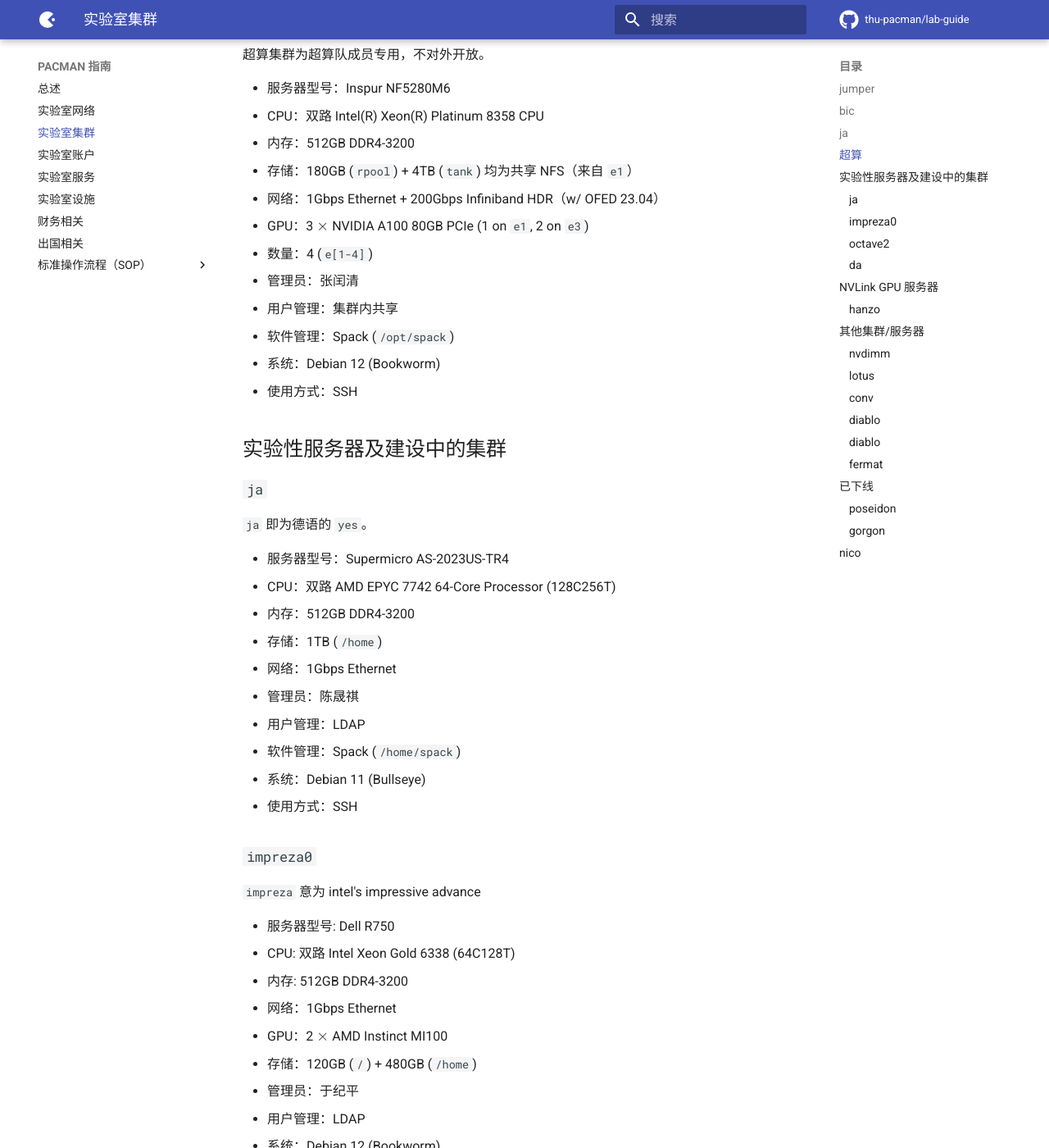
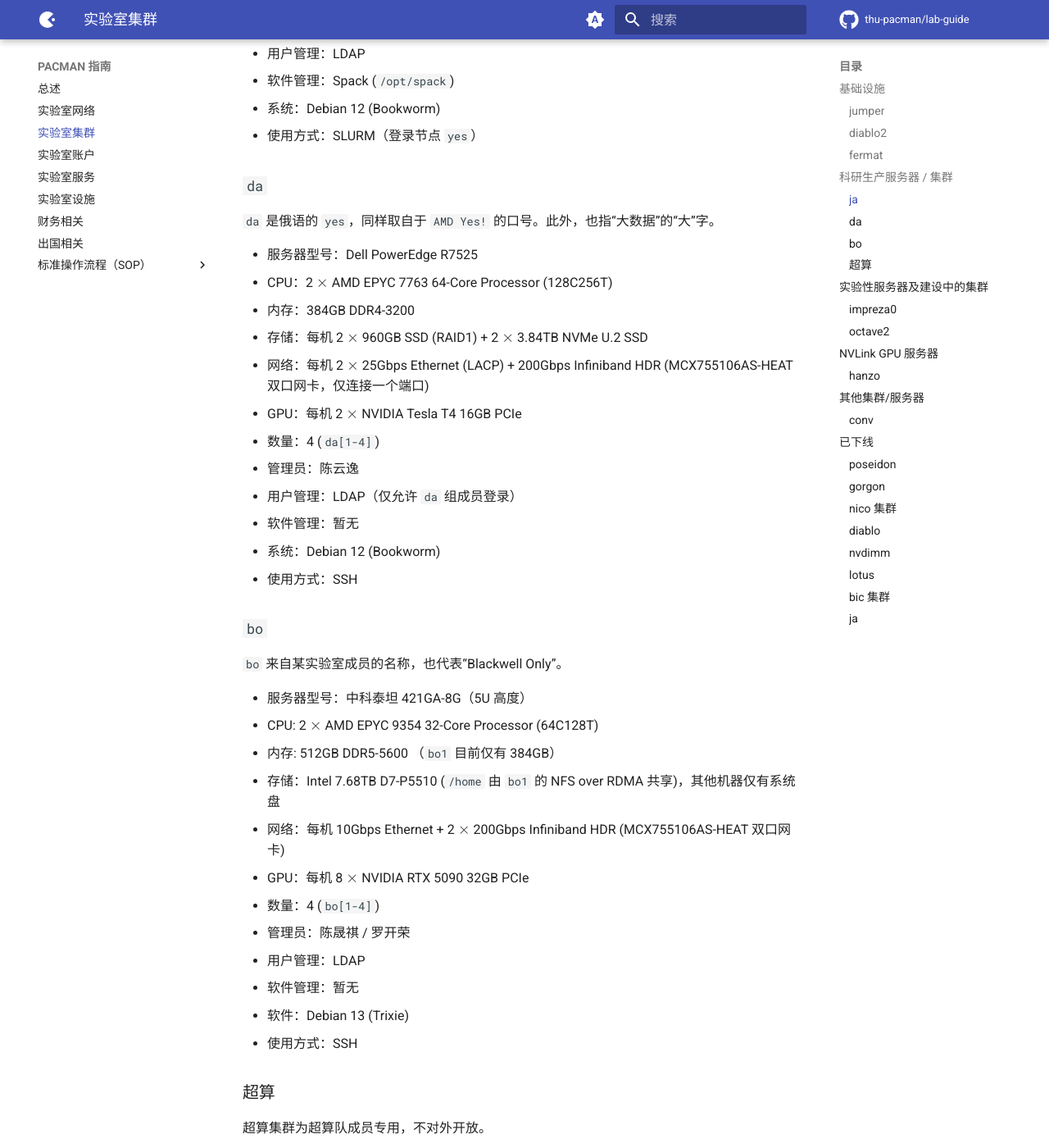
Before and after one commit to thu-pacman/lab-guide, an MkDocs documentation site: the page built from docs/clusters.md, in a window 1280 px wide and 1400 px high, scrolled down 2096 px. Shown: the whole window at 82% size. Built offline with MkDocs 1.6.1 and Material for MkDocs 9.7.7, drawn with Linux system fonts in a browser that asks for light colours; formulas are drawn with MathJax 3; comment, search, counter and statistics services are not loaded; some of the changed text lies outside the part shown.

Commit message:
docs: update clusters
Signed-off-by: Shengqi Chen <harry-chen@outlook.com>

```diff
--- a/docs/clusters.md
+++ b/docs/clusters.md
@@ -2,63 +2,109 @@
 
 实验室提供了若干实验集群可供使用，详细列举如下。更详细的信息（如 IP 分配、物理位置、资产标签、序列号等）可在 NetBox 中查询。
 
-## `jumper`
+## 基础设施
+
+### `jumper`
 
 此为 `diablo2` 上用于提供实验室内网访问的跳板机，不应用用于任何其他用途，尤其是存放较大文件。 **用户在此的文件随时可能不加通知地被清理。**
 
 端口转发：`166.111.236.65:2222` -> `jumper:22`。用户可以使用 LDAP 账号或者 `jumper` 上的本地帐号登录。
 
-## `bic`
+### `diablo2`
 
-`bic` 的全称为 Brain-Inspired Computing。
-
-* 服务器型号：Dell PowerEdge R730
-* CPU：双路 Intel(R) Xeon(R) CPU E5-2680 v4 @ 2.40GHz (28C56T)
-* 内存：256GB DDR4-2400
-* 存储：15TB (`/home`) 共享 NFS（来自 `fermat`） + 24TB 本地 HDD + 6.4TB 本地 NVMe SSD (Intel DC P4618)
-* 网络：1Gbps Ethernet + 100Gbps Infiniband EDR (w/ OFED 4.2)
-* GPU：2 $\times$ NVIDIA GeFore 1080 (`bic0[1-4]`)
-* 数量：9 (`bic0[1-9]`)
-* 管理员：蔡严正
-* 用户管理：LDAP（要求位于 `login` 组方可登录）
-* 软件管理：Spack (`/spack-bic`)
-* 系统：Ubuntu 18.04 (Bionic)
+* 服务器型号：Dell PowerEdge R740
+* CPU：Intel(R) Xeon(R) Gold 6126 CPU @ 2.60GHz (24C48T)
+* 内存：192GB DDR4-2666
+* 网络：2 $\times$ 10Gbps Ethernet (LACP) + 2 $\times$ 100Gbps Infiniband EDR (N/C)
+* 管理员：陈晟祺、王邈
+* 用户管理：本地，仅授权可访问
+* 系统：Debian 12 (Bookworm)
 * 使用方式：SSH
 
-目前 `bic` 整体专用于大数据相关实验，使用前必须与管理员协商确认。
+此为自强科技楼机房网关，承载了所有的网络流量出入。
 
-## `ja`
+### `fermat`
+
+* 服务器型号：Dell PowerEdge R730xd
+* CPU：双路 Intel(R) Xeon(R) CPU E5-2620 v4 @ 2.10GHz (8C16T)
+* 内存：128GB DDR4-2400
+* 存储：15TB (`/vols/main`) 提供共享 NFS
+* 网络：1Gbps Ethernet
+* 管理员：？
+* 用户管理：LDAP
+* 系统：Ubuntu 16.04 (Xenial)
+* 使用方式：SSH
+
+`fermat` 为 `bic` 集群和 `hanzo` 等服务器提供了共享的 `/home` 存储，并为实验室提供 LDAP 服务。
+
+## 科研生产服务器 / 集群
+
+### `ja`
 
 请注意不要和下面的 `ja` 服务器混淆。其中 `ja` 是德语的 `yes`，均取自于 `AMD Yes!` 的口号。
 
 * 服务器型号：
     * `yes`: Dell PowerEdge R7515 (2U)
     * `ja[1-4]`: Supermicro AS-2024US-TRT (2U)
-    * `octave, twills`: Supermicro AS-4124GS-TNR (4U)
+    * `octave`: Supermicro AS-4124GS-TNR (4U)
 * CPU：
     * `yes`: 1 $\times$ AMD EPYC 7742 64-Core Processor (64C128T)
     * `ja[1-4], octave`: 2 $\times$ AMD EPYC 7742 64-Core Processor (128C256T)
-    * `twills`: 2 $\times$ AMD EPYC 7453 28-Core Processor (56C112T)
+    <!-- * `twills`: 2 $\times$ AMD EPYC 7453 28-Core Processor (56C112T) -->
 * GPU:
     * `ja[1-4]`: 1 $\times$ NVIDIA Tesla V100 16GB
     * `octave`: 8 $\times$ NVIDIA A100 40GB PCIe
-    * `twills`: 2 $\times$ NVIDIA A10 24GB PCIe，另有其他请自行查看
-* 内存：256GB DDR4-3200 (`yes, twills`) / 512GB DDR4-3200 (`ja[1-4]`) / 512GB DDDR4-2933 (`octave`)
+    <!-- * `twills`: 2 $\times$ NVIDIA A10 24GB PCIe，另有其他请自行查看 -->
+* 内存：256GB DDR4-3200 (`yes`) / 512GB DDR4-3200 (`ja[1-4]`) / 512GB DDDR4-2933 (`octave`)
 * 存储：
     * 共享：8TB (`/home`) 共享 NFS（来自 `yes` 的 ZFS RAIDZ1）
     * `octave`: 16TB 本地私有 ZFS 存储（`/data`）
 * 网络：
     * `yes`： 20Gbps Ethernet
     * `ja[1-4]`：1Gbps Ethernet + 200Gbps Infiniband HDR (w/ OFED 23.04)
-    * `twills`: 1Gbps Ethernet + 2 $\times$ 100Gbps Infiniband EDR (w/ OFED 23.04)
-* 数量：6 (`ja[1-4]`, `octave`, `twills`)
-* 管理员：何家傲
+    <!-- * `twills`: 1Gbps Ethernet + 2 $\times$ 100Gbps Infiniband EDR (w/ OFED 23.04) -->
+* 数量：5 (`ja[1-4]`, `octave`)
+* 管理员：陈晟祺
 * 用户管理：LDAP
 * 软件管理：Spack (`/opt/spack`)
 * 系统：Debian 12 (Bookworm)
 * 使用方式：SLURM（登录节点 `yes`）
 
-## 超算
+### `da`
+
+`da` 是俄语的 `yes`，同样取自于 `AMD Yes!` 的口号。此外，也指“大数据”的“大”字。
+
+* 服务器型号：Dell PowerEdge R7525
+* CPU：2 $\times$ AMD EPYC 7763 64-Core Processor (128C256T)
+* 内存：384GB DDR4-3200
+* 存储：每机 2 $\times$ 960GB SSD (RAID1) + 2 $\times$ 3.84TB NVMe U.2 SSD
+* 网络：每机 2 $\times$ 25Gbps Ethernet (LACP) + 200Gbps Infiniband HDR (MCX755106AS-HEAT 双口网卡，仅连接一个端口)
+* GPU：每机 2 $\times$ NVIDIA Tesla T4 16GB PCIe
+* 数量：4 (`da[1-4]`)
+* 管理员：陈云逸
+* 用户管理：LDAP（仅允许 `da` 组成员登录）
+* 软件管理：暂无
+* 系统：Debian 12 (Bookworm)
+* 使用方式：SSH
+
+### `bo`
+
+`bo` 来自某实验室成员的名称，也代表“Blackwell Only”。
+
+* 服务器型号：中科泰坦 421GA-8G（5U 高度）
+* CPU: 2 $\times$ AMD EPYC 9354 32-Core Processor (64C128T)
+* 内存: 512GB DDR5-5600 （`bo1` 目前仅有 384GB）
+* 存储：Intel 7.68TB D7-P5510 (`/home` 由 `bo1` 的 NFS over RDMA 共享)，其他机器仅有系统盘
+* 网络：每机 10Gbps Ethernet + 2 $\times$ 200Gbps Infiniband HDR (MCX755106AS-HEAT 双口网卡)
+* GPU：每机 8 $\times$ NVIDIA RTX 5090 32GB PCIe
+* 数量：4 (`bo[1-4]`)
+* 管理员：陈晟祺 / 罗开荣
+* 用户管理：LDAP
+* 软件管理：暂无
+* 软件：Debian 13 (Trixie)
+* 使用方式：SSH
+
+### 超算
 
 超算集群为超算队成员专用，不对外开放。
 
@@ -68,29 +114,14 @@
 * 存储：180GB (`rpool`) + 4TB (`tank`) 均为共享 NFS（来自 `e1`）
 * 网络：1Gbps Ethernet + 200Gbps Infiniband HDR（w/ OFED 23.04）
 * GPU：3 $\times$ NVIDIA A100 80GB PCIe (1 on `e1`, 2 on `e3`)
-* 数量：4 (`e[1-4]`)
-* 管理员：张闰清
+* 数量：5 (`e[1-5]`)
+* 管理员：杨恺
 * 用户管理：集群内共享
 * 软件管理：Spack (`/opt/spack`)
 * 系统：Debian 12 (Bookworm)
 * 使用方式：SSH
 
 ## 实验性服务器及建设中的集群
-
-### `ja`
-
-`ja` 即为德语的 `yes`。
-
-* 服务器型号：Supermicro AS-2023US-TR4
-* CPU：双路 AMD EPYC 7742 64-Core Processor (128C256T)
-* 内存：512GB DDR4-3200
-* 存储：1TB (`/home`)
-* 网络：1Gbps Ethernet
-* 管理员：陈晟祺
-* 用户管理：LDAP
-* 软件管理：Spack (`/home/spack`)
-* 系统：Debian 11 (Bullseye)
-* 使用方式：SSH
 
 ### `impreza0`
 
@@ -100,13 +131,13 @@
 * CPU: 双路 Intel Xeon Gold 6338 (64C128T)
 * 内存: 512GB DDR4-3200
 * 网络：1Gbps Ethernet
-* GPU：2 $\times$ AMD Instinct MI100
+* GPU：AMD Instinct MI210
+* FPGA: Xilinx Alveo U280
 * 存储：120GB (`/`) + 480GB (`/home`)
-* 管理员：于纪平
+* 管理员：张铭哲
 * 用户管理：LDAP
 * 系统：Debian 12 (Bookworm)
 * 使用方式：SSH
-
 
 ### `octave2`
 
@@ -114,7 +145,6 @@
 * CPU: 2 $\times$ AMD EPYC 7763 64-Core Processor (128C256T)
 * 内存: 512GB DDR4-3200
 * 网络：1Gbps Ethernet + 2 $\times$ 100Gbps Infiniband EDR (w/ OFED 23.04)
-* GPU：AMD Instinct MI250
 * 存储：512GB (`/`) + Intel P4618 6.4TB NVMe SSD 若干
 * 管理员：陈晟祺
 * 用户管理：LDAP
@@ -157,6 +170,101 @@
 * 使用方式：SSH
 
 ## 其他集群/服务器
+
+### `conv`
+
+此集群原本也为 `bic` 的一部分，故配置相同。`conv` 取内卷之意。
+
+* 服务器型号：Dell PowerEdge R730
+* CPU：双路 Intel(R) Xeon(R) CPU E5-2680 v4 @ 2.40GHz (28C56T)
+* 内存：256GB DDR4-2400
+* 存储：14TB (`/home`) 共享 NFS（来自 `conv0`） + 24TB 本地 HDD
+* 网络：1Gbps Ethernet + 100Gbps Infiniband EDR (w/o OFED)
+* GPU：NVIDIA GeForce GTX 1080 (`conv0`) / NVIDIA Tesla P100 16GB (`conv[1-4]`)
+* 数量：5 (`conv[0-4]`)
+* 管理员：翟明书
+* 用户管理：集群内 LDAP
+* 软件管理：Spack (`/opt/spack/spack`)
+* 系统：Debian 12 (Bookworm)
+* 使用方式：SLURM（登录节点 `conv0`）
+
+此集群目前为《高性能计算导论》课程专用（网络与 PACMAN 内网完全隔离），不提供对外服务。
+
+## 已下线
+
+### `poseidon`
+
+`poseidon` 为已经损坏的共享存储，品牌为赛凡（CYPHY）。
+
+### `gorgon`
+
+__仅保留 gorgon0 以提供旧数据的访问。__
+
+* 服务器型号：Dell PowerEdge R730
+* CPU：双路 Intel(R) Xeon(R) CPU E5-2670 v3 @ 2.30GHz (12C, HT disabled)
+* 内存：128GB DDR3-2133
+* 存储：2TB (`/home`) + 2TB (`/mnt/ssd`) 均为共享 NFS（来自 `gorgon0`）
+* 网络：10Gbps (`gorgon0`) / 1Gbps （其他） Ethernet + 100Gbps Infiniband EDR (w/ OFED 4.3)
+* 端口转发：`166.111.68.163:3330` -> `gorgon0:22`
+* GPU：NVIDIA Tesla V100 16GB (`gorgon[1]`) / A100 80GB (`gorgon[3-6]`)
+* 数量：9 (`gorgon[0-9]`) + 4 (`gorgon[10-13]`)
+* 管理员：黄可钊
+* 用户管理：集群内共享
+* 软件管理：Environment Modules (`/usr/local/Modules`) + Spack (`/opt/spack`)
+* 系统：Ubuntu 16.04 (Xenial)
+* 集群使用：SLURM（登录节点 `gorgon0`）
+
+`gorgon` 集群的前 9 台为实际业务集群（`gorgon[2,7]` 已损坏），可通过 SLURM 直接提交作业使用；后 4 台为实验性集群，可通过独占方式向管理员申请使用权限。
+
+目前 `gorgon` 的软件管理较为混乱，两套体系共存。用户可能需要提前测试可用性。
+
+### `nico` 集群
+
+`nico` 得名于 Nikola Tesla，取其姓代指此为 GPU 集群。
+
+* 工作节点
+    * 服务器型号：Supermicro SYS-4029GP-TRT
+    * CPU：双路 Intel(R) Xeon(R) Gold 5218 CPU @ 2.30GHz (32C64T)
+    * 数量：4 (`nico[1-4]`)
+    * GPU：
+        * `nico[1-2]`: 8 $\times$ NVIDIA Tesla V100 32GB
+        * `nico3`: 4 $\times$ NVIDIA Tesla V100 32GB + 4 $\times$ NVIDIA Tesla V100 16GB
+        * `nico4`: 3 $\times$ NVIDIA Tesla V100 32GB + 5 $\times$ NVIDIA Tesla V100 16GB
+    * 网络：1Gbps Ethernet + 100Gbps Infiniband EDR (w/ OFED 23.04)
+    * 内存：384GB DDR4-2666
+* NVLink GPU 节点：
+    * 服务器型号：Inspur 型号不明
+    * CPU：双路 Intel(R) Xeon(R) Gold 6240 CPU @ 2.60GHz (36C72T)
+    * 内存：512GB DDR4-2933
+    * 网络：20Gbps Ethernet + 100Gbps Infiniband EDR (w/ OFED 23.04)
+    * GPU：8 $\times$ NVIDIA Tesla V100-SXM2 32GB
+* 管理节点
+    * 服务器型号：Supermicro SYS-2029U-TR4T
+    * CPU：双路 Intel(R) Xeon(R) Gold 6252 CPU @ 2.10GHz (48C96T)
+    * 网络：20Gbps Ethernet + 100Gbps Infiniband EDR (w/ OFED 23.04)
+    * 内存：384GB DDR4-2933
+* 存储：13.5TB (`/home`) 共享 NFS（来自 `nico0`） + 11TB (`/mnt/zoltan`) 共享 NFS（来自 `zoltan`）
+* 客服：黄可钊
+* 用户管理：LDAP
+* 软件管理：Spack (`/opt/spack`)
+* 系统：Debian 12 (Bookworm)
+* 使用方式：SLURM（登录节点 `nico0`）
+
+`nico` 是实验室用于分布式计算实验的 GPU 集群，可进行至多 32 GPU 规模的实验。进行大规模实验需使用 `Big` 分区，进行长时间任务（如训练大型深度神经网络）需使用 `Long` 分区，这两个分区默认对用户不开放，需要时向管理员进行申请。普通队列中的机器数目会根据使用情况由管理员进行动态调整。__禁止私自从 nico 集群中拆走 GPU，否则会受到天谴。__
+
+### `diablo`
+
+* 服务器型号：Dell PowerEdge R740
+* CPU：双路 Intel(R) Xeon(R) Gold 6154 CPU @ 3.00GHz (36C72T)
+* 内存：384GB DDR4-2666
+* 存储：450GB (`rpool`) + 256GB (`tank`) 本地存储（ZFS）
+* 网络：20Gbps Ethernet
+* 管理员：陈晟祺、王邈
+* 用户管理：本地，仅授权可访问
+* 系统：Debian 12 (Bookworm)
+* 使用方式：SSH
+
+此为东主楼网关，承载了所有的网络流量出入和大部分重要服务。
 
 ### `nvdimm`
 
@@ -192,129 +300,39 @@
 * 系统：Ubuntu 16.04 (Xenial)
 * 使用方式：SSH
 
+### `bic` 集群
 
-
-### `conv`
-
-此集群原本也为 `bic` 的一部分，故配置相同。`conv` 取内卷之意。
+`bic` 的全称为 Brain-Inspired Computing。
 
 * 服务器型号：Dell PowerEdge R730
 * CPU：双路 Intel(R) Xeon(R) CPU E5-2680 v4 @ 2.40GHz (28C56T)
 * 内存：256GB DDR4-2400
-* 存储：14TB (`/home`) 共享 NFS（来自 `conv0`） + 24TB 本地 HDD
-* 网络：1Gbps Ethernet + 100Gbps Infiniband EDR (w/o OFED)
-* GPU：NVIDIA GeForce GTX 1080 (`conv0`) / NVIDIA Tesla P100 16GB (`conv[1-4]`)
-* 数量：5 (`conv[0-4]`)
-* 管理员：翟明书
-* 用户管理：集群内 LDAP
-* 软件管理：Spack (`/opt/spack/spack`)
-* 系统：Debian 12 (Bookworm)
-* 使用方式：SLURM（登录节点 `conv0`）
-
-此集群目前为《高性能计算导论》课程专用（网络与 PACMAN 内网完全隔离），不提供对外服务。
-
-### `diablo`
-
-* 服务器型号：Dell PowerEdge R740
-* CPU：双路 Intel(R) Xeon(R) Gold 6154 CPU @ 3.00GHz (36C72T)
-* 内存：384GB DDR4-2666
-* 存储：450GB (`rpool`) + 256GB (`tank`) 本地存储（ZFS）
-* 网络：20Gbps Ethernet
-* 管理员：陈晟祺、王邈
-* 用户管理：本地，仅授权可访问
-* 系统：Debian 12 (Bookworm)
+* 存储：15TB (`/home`) 共享 NFS（来自 `fermat`） + 24TB 本地 HDD + 6.4TB 本地 NVMe SSD (Intel DC P4618)
+* 网络：1Gbps Ethernet + 100Gbps Infiniband EDR (w/ OFED 4.2)
+* GPU：2 $\times$ NVIDIA GeFore 1080 (`bic0[1-4]`)
+* 数量：9 (`bic0[1-9]`)
+* 管理员：蔡严正
+* 用户管理：LDAP（要求位于 `login` 组方可登录）
+* 软件管理：Spack (`/spack-bic`)
+* 系统：Ubuntu 18.04 (Bionic)
 * 使用方式：SSH
 
-此为东主楼网关，承载了所有的网络流量出入和大部分重要服务。
+目前 `bic` 整体专用于大数据相关实验，使用前必须与管理员协商确认。
 
-### `diablo`
+### `ja`
 
-* 服务器型号：Dell PowerEdge R740
-* CPU：Intel(R) Xeon(R) Gold 6126 CPU @ 2.60GHz (24C48T)
-* 内存：192GB DDR4-2666
-* 网络：2 $\times$ 10Gbps Ethernet (LACP) + 2 $\times$ 100Gbps Infiniband EDR (N/C)
-* 管理员：陈晟祺、王邈
-* 用户管理：本地，仅授权可访问
-* 系统：Debian 12 (Bookworm)
+`ja` 即为德语的 `yes`。
+
+* 服务器型号：Supermicro AS-2023US-TR4
+* CPU：双路 AMD EPYC 7742 64-Core Processor (128C256T)
+* 内存：512GB DDR4-3200
+* 存储：1TB (`/home`)
+* 网络：1Gbps Ethernet
+* 管理员：陈晟祺
+* 用户管理：LDAP
+* 软件管理：Spack (`/home/spack`)
+* 系统：Debian 11 (Bullseye)
 * 使用方式：SSH
-
-此为自强科技楼机房网关，承载了所有的网络流量出入。
-
-### `fermat`
-
-* 服务器型号：Dell PowerEdge R730xd
-* CPU：双路 Intel(R) Xeon(R) CPU E5-2620 v4 @ 2.10GHz (8C16T)
-* 内存：128GB DDR4-2400
-* 存储：15TB (`/vols/main`) 提供共享 NFS
-* 网络：1Gbps Ethernet
-* 管理员：？
-* 用户管理：LDAP
-* 系统：Ubuntu 16.04 (Xenial)
-* 使用方式：SSH
-
-`fermat` 为 `bic` 集群和 `hanzo` 等服务器提供了共享的 `/home` 存储，并为实验室提供 LDAP 服务。
-
-## 已下线
-
-### `poseidon`
-
-`poseidon` 为已经损坏的共享存储，品牌为赛凡（CYPHY）。
-
-### `gorgon`
-
-__仅保留 gorgon0 以提供旧数据的访问。__
-
-* 服务器型号：Dell PowerEdge R730
-* CPU：双路 Intel(R) Xeon(R) CPU E5-2670 v3 @ 2.30GHz (12C, HT disabled)
-* 内存：128GB DDR3-2133
-* 存储：2TB (`/home`) + 2TB (`/mnt/ssd`) 均为共享 NFS（来自 `gorgon0`）
-* 网络：10Gbps (`gorgon0`) / 1Gbps （其他） Ethernet + 100Gbps Infiniband EDR (w/ OFED 4.3)
-* 端口转发：`166.111.68.163:3330` -> `gorgon0:22`
-* GPU：NVIDIA Tesla V100 16GB (`gorgon[1]`) / A100 80GB (`gorgon[3-6]`)
-* 数量：9 (`gorgon[0-9]`) + 4 (`gorgon[10-13]`)
-* 管理员：黄可钊
-* 用户管理：集群内共享
-* 软件管理：Environment Modules (`/usr/local/Modules`) + Spack (`/opt/spack`)
-* 系统：Ubuntu 16.04 (Xenial)
-* 集群使用：SLURM（登录节点 `gorgon0`）
-
-`gorgon` 集群的前 9 台为实际业务集群（`gorgon[2,7]` 已损坏），可通过 SLURM 直接提交作业使用；后 4 台为实验性集群，可通过独占方式向管理员申请使用权限。
-
-目前 `gorgon` 的软件管理较为混乱，两套体系共存。用户可能需要提前测试可用性。
-
-## `nico`
-
-`nico` 得名于 Nikola Tesla，取其姓代指此为 GPU 集群。
-
-* 工作节点
-    * 服务器型号：Supermicro SYS-4029GP-TRT
-    * CPU：双路 Intel(R) Xeon(R) Gold 5218 CPU @ 2.30GHz (32C64T)
-    * 数量：4 (`nico[1-4]`)
-    * GPU：
-        * `nico[1-2]`: 8 $\times$ NVIDIA Tesla V100 32GB
-        * `nico3`: 4 $\times$ NVIDIA Tesla V100 32GB + 4 $\times$ NVIDIA Tesla V100 16GB
-        * `nico4`: 3 $\times$ NVIDIA Tesla V100 32GB + 5 $\times$ NVIDIA Tesla V100 16GB
-    * 网络：1Gbps Ethernet + 100Gbps Infiniband EDR (w/ OFED 23.04)
-    * 内存：384GB DDR4-2666
-* NVLink GPU 节点：
-    * 服务器型号：Inspur 型号不明
-    * CPU：双路 Intel(R) Xeon(R) Gold 6240 CPU @ 2.60GHz (36C72T)
-    * 内存：512GB DDR4-2933
-    * 网络：20Gbps Ethernet + 100Gbps Infiniband EDR (w/ OFED 23.04)
-    * GPU：8 $\times$ NVIDIA Tesla V100-SXM2 32GB
-* 管理节点
-    * 服务器型号：Supermicro SYS-2029U-TR4T
-    * CPU：双路 Intel(R) Xeon(R) Gold 6252 CPU @ 2.10GHz (48C96T)
-    * 网络：20Gbps Ethernet + 100Gbps Infiniband EDR (w/ OFED 23.04)
-    * 内存：384GB DDR4-2933
-* 存储：13.5TB (`/home`) 共享 NFS（来自 `nico0`） + 11TB (`/mnt/zoltan`) 共享 NFS（来自 `zoltan`）
-* 客服：黄可钊
-* 用户管理：LDAP
-* 软件管理：Spack (`/opt/spack`)
-* 系统：Debian 12 (Bookworm)
-* 使用方式：SLURM（登录节点 `nico0`）
-
-`nico` 是实验室用于分布式计算实验的 GPU 集群，可进行至多 32 GPU 规模的实验。进行大规模实验需使用 `Big` 分区，进行长时间任务（如训练大型深度神经网络）需使用 `Long` 分区，这两个分区默认对用户不开放，需要时向管理员进行申请。普通队列中的机器数目会根据使用情况由管理员进行动态调整。__禁止私自从 nico 集群中拆走 GPU，否则会受到天谴。__
 
 <!-- ### `xavier`
 
--- a/mkdocs.yml
+++ b/mkdocs.yml
@@ -1,10 +1,26 @@
 site_name: PACMAN 指南
 site_description: 'Guide for PACMAN Lab, Tsinghua University'
 site_author: 'PACMAN Lab'
-copyright: 'Copyright &copy; 2021-2024 PACMAN Lab, Department of Computer Science and Technology, Tsinghua University. All Rights Reserved.'
+copyright: 'Copyright &copy; 2021-2025 PACMAN Lab, Department of Computer Science and Technology, Tsinghua University. All Rights Reserved.'
 
 theme:
   name: 'material'
+  palette:
+    - media: "(prefers-color-scheme)"
+      toggle:
+        icon: material/brightness-auto
+        name: Switch to light mode
+    - media: "(prefers-color-scheme: light)"
+      scheme: default
+      toggle:
+        icon: material/brightness-7
+        name: Switch to dark mode
+    - media: "(prefers-color-scheme: dark)"
+      scheme: slate
+      toggle:
+        icon: material/brightness-4
+        name: Switch to system preference
+  # variant: classic
   language: 'zh'
   # custom_dir: 'theme-override/'
   icon:
@@ -12,7 +28,13 @@ theme:
     repo: fontawesome/brands/github
   features:
     # - navigation.tabs
-    # - navigation.instant
+    - navigation.instant
+    - navigation.instant.prefetch
+    - navigation.instant.progress
+    - navigation.tracking
+    # - navigation.sections
+    - navigation.path
+    - toc.follow
 
 repo_name: 'thu-pacman/lab-guide'
 repo_url: 'https://github.com/thu-pacman/lab-guide'
```
Also changed, not shown: other parts of docs/clusters.md (+0 -17 lines).
